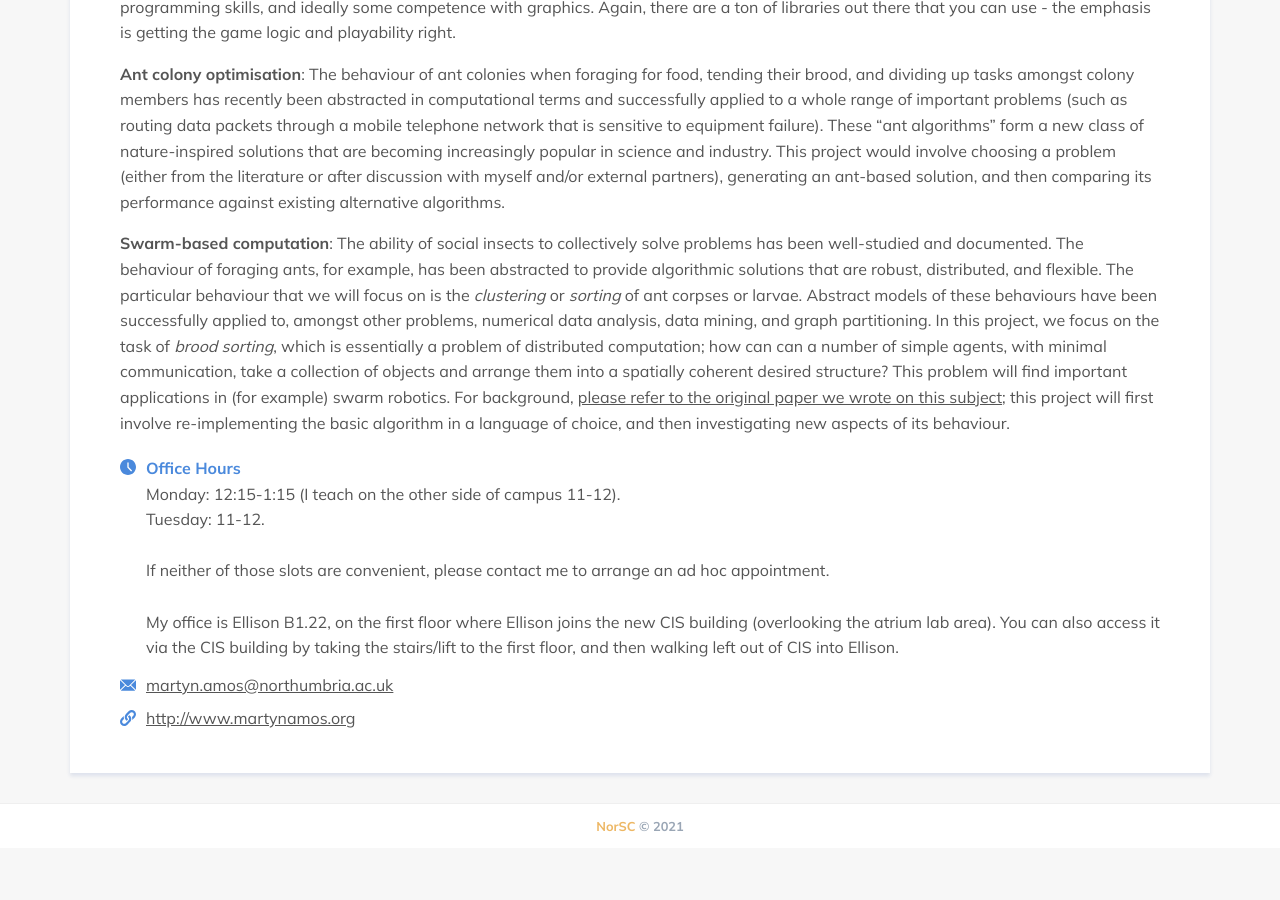
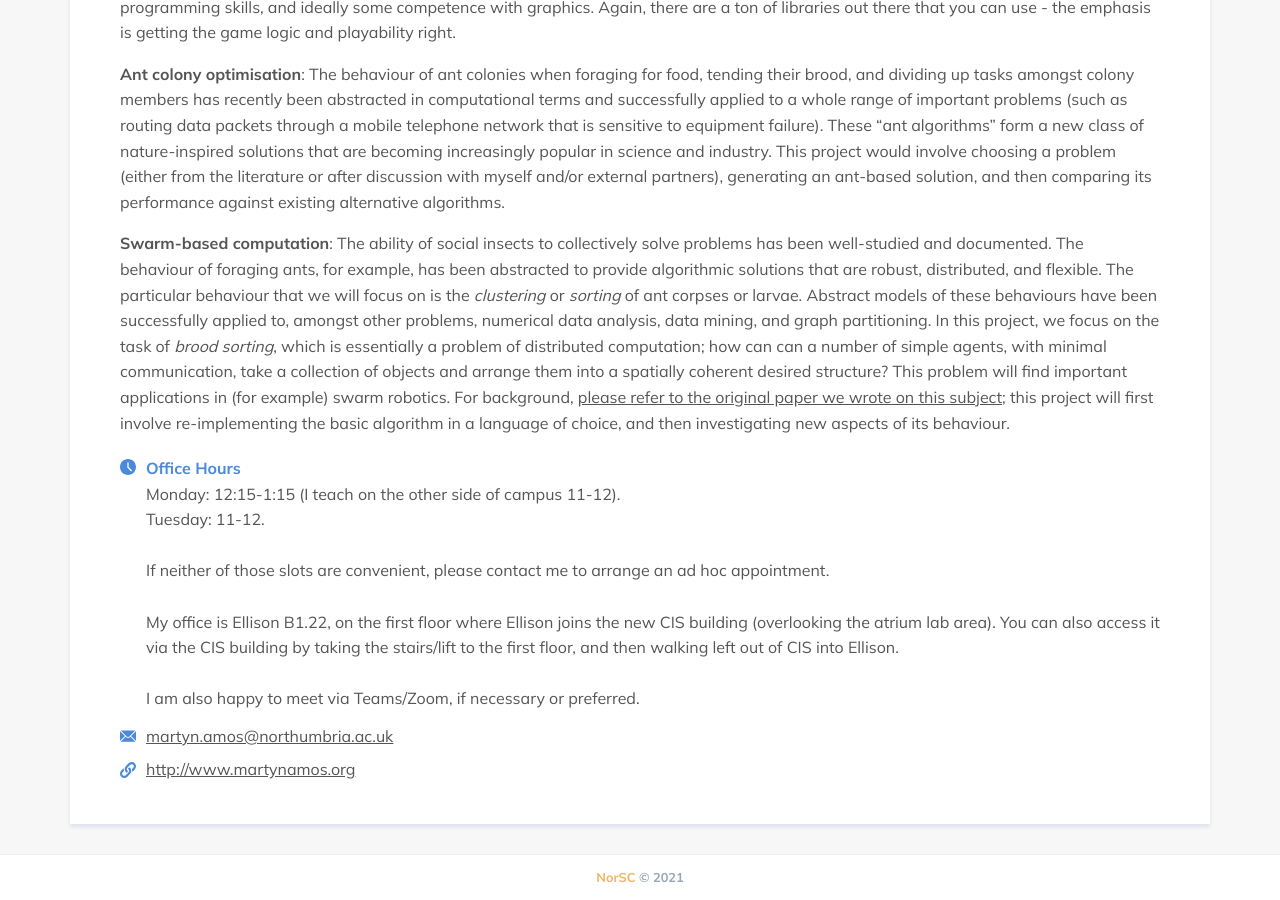
Before and after one commit to NorSC/supervisor-search, a Jekyll site: the page built from _supervisors/martyn-amos.md, in a window 1280 px wide and 900 px high, scrolled down 1067 px. Built offline with Jekyll 4.4.1, drawn with Linux system fonts in a browser that asks for light colours; a script that is not in the unit is left out; before the commit the page ends 1915 px from its top, so only the background shows below that.

Commit message:
Update Supervisors “martyn-amos”

```diff
--- a/_supervisors/martyn-amos.md
+++ b/_supervisors/martyn-amos.md
@@ -14,6 +14,9 @@ office_hours: >
 
 
   My office is Ellison B1.22, on the first floor where Ellison joins the new CIS building (overlooking the atrium lab area). You can also access it via the CIS building by taking the stairs/lift to the first floor, and then walking left out of CIS into Ellison.
+
+
+  I am also happy to meet via Teams/Zoom, if necessary or preferred.
 research_group: Northumbria Social Computing
 research_themes:
   - Artificial Intelligence
```
